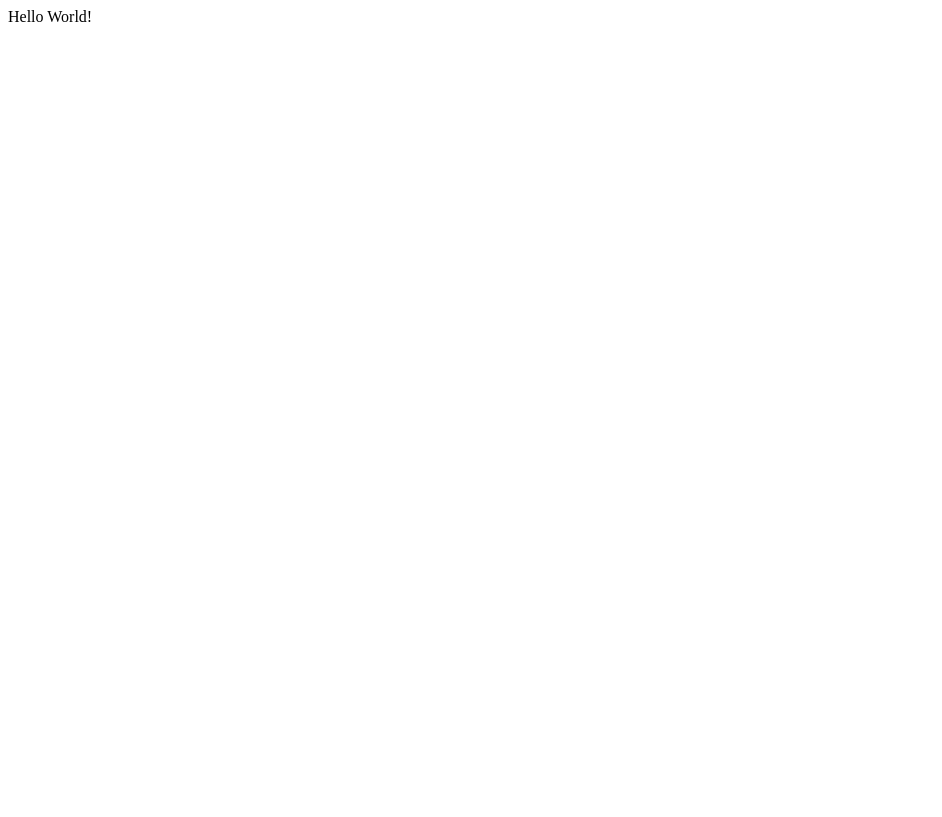
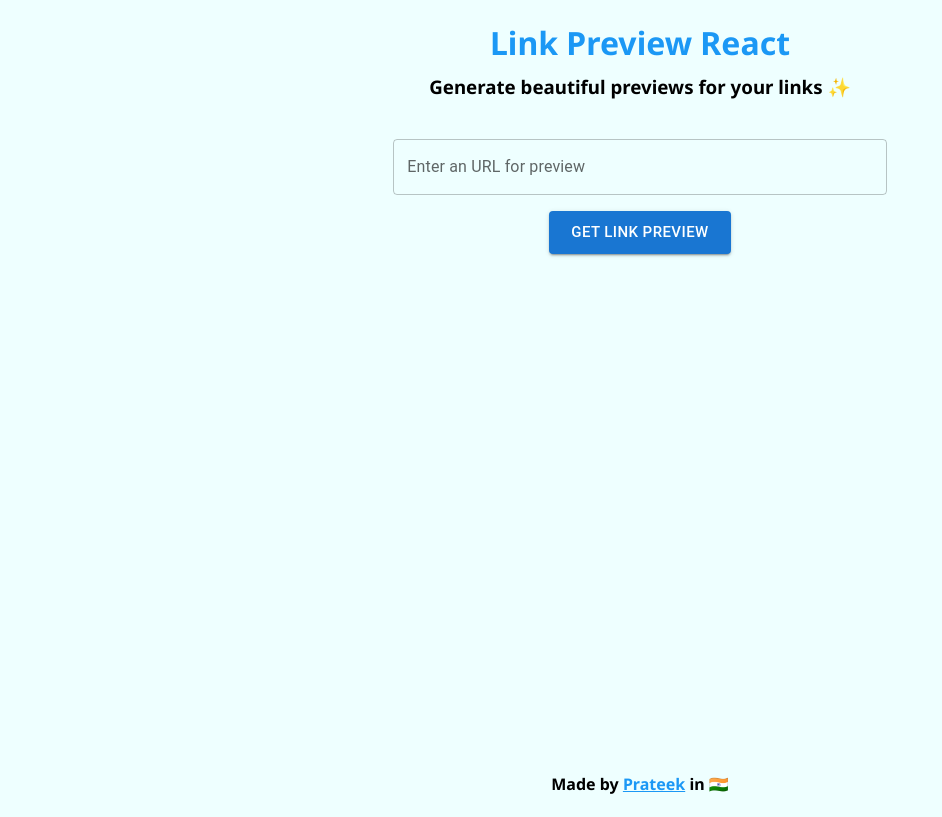
Before and after one commit to prateekshourya29/link-preview-react, a React (Create React App) app: page / in a window 1280 px wide. Shown: the whole page, without its empty margins (0-942 px from the left). Built offline with nearby package versions, Linux system fonts and the light colour scheme.

Commit message:
Add `link-preview-react` app.

```diff
--- a/package.json
+++ b/package.json
@@ -3,6 +3,10 @@
   "version": "0.1.0",
   "private": true,
   "dependencies": {
+    "@emotion/react": "^11.10.0",
+    "@emotion/styled": "^11.10.0",
+    "@mui/lab": "^5.0.0-alpha.93",
+    "@mui/material": "^5.9.3",
     "@testing-library/jest-dom": "^5.14.1",
     "@testing-library/react": "^13.0.0",
     "@testing-library/user-event": "^13.2.1",
@@ -12,6 +16,7 @@
     "@types/react-dom": "^18.0.0",
     "react": "^18.2.0",
     "react-dom": "^18.2.0",
+    "react-icons": "^4.4.0",
     "react-scripts": "5.0.1",
     "typescript": "^4.4.2",
     "web-vitals": "^2.1.0"
--- a/public/index.html
+++ b/public/index.html
@@ -2,14 +2,12 @@
 <html lang="en">
   <head>
     <meta charset="utf-8" />
-    <link rel="icon" href="%PUBLIC_URL%/favicon.ico" />
     <meta name="viewport" content="width=device-width, initial-scale=1" />
     <meta name="theme-color" content="#000000" />
     <meta
       name="description"
-      content="Web site created using create-react-app"
+      content="Generate beautiful previews for your links"
     />
-    <link rel="apple-touch-icon" href="%PUBLIC_URL%/logo192.png" />
     <!--
       manifest.json provides metadata used when your web app is installed on a
       user's mobile device or desktop. See https://developers.google.com/web/fundamentals/web-app-manifest/
@@ -24,7 +22,7 @@
       work correctly both with client-side routing and a non-root public URL.
       Learn how to configure a non-root public URL by running `npm run build`.
     -->
-    <title>React App</title>
+    <title>Link Preview React</title>
   </head>
   <body>
     <noscript>You need to enable JavaScript to run this app.</noscript>
--- a/src/App.tsx
+++ /dev/null
@@ -1,7 +0,0 @@
-import React from "react";
-
-function App() {
-  return <div className="App">Hello World!</div>;
-}
-
-export default App;
--- /dev/null
+++ b/src/app/App.tsx
@@ -0,0 +1,17 @@
+import React from "react";
+import Footer from "./components/Footer";
+import Header from "./components/Header";
+import LinkPreview from "./components/LinkPreview";
+import "./styles.css";
+
+const App: React.FunctionComponent = () => {
+  return (
+    <div className="App">
+      <Header />
+      <LinkPreview />
+      <Footer />
+    </div>
+  );
+};
+
+export default App;
--- /dev/null
+++ b/src/app/components/Footer.tsx
@@ -0,0 +1,19 @@
+import React from "react";
+
+const Footer: React.FunctionComponent = () => (
+  <div className="footer">
+    <h4>
+      Made by{" "}
+      <a
+        href="https://github.com/prateekshourya29"
+        target="_blank"
+        rel="noreferrer"
+      >
+        Prateek
+      </a>{" "}
+      in 🇮🇳
+    </h4>
+  </div>
+);
+
+export default Footer;
--- /dev/null
+++ b/src/app/components/Header.tsx
@@ -0,0 +1,10 @@
+import React from "react";
+
+const Header: React.FunctionComponent = () => (
+  <div className="header">
+    <h1 className="title">Link Preview React</h1>
+    <h3 className="subtitle">Generate beautiful previews for your links ✨</h3>
+  </div>
+);
+
+export default Header;
--- /dev/null
+++ b/src/app/components/LinkPreview.tsx
@@ -0,0 +1,138 @@
+import React, { useEffect, useState } from "react";
+import { LoadingButton } from "@mui/lab";
+import { Grid, TextField } from "@mui/material";
+import LinkPreviewCard from "./LinkPreviewCard";
+import { urlPattern } from "../helper";
+import LinkPreviewSkeleton from "./LinkPreviewSkeleton";
+
+const LinkPreview: React.FunctionComponent = () => {
+  const [url, setUrl] = useState<string>("");
+  const [loading, setLoading] = useState<boolean>(false);
+  const [response, setResponse] = useState<LinkPreviewResponse | null>(null);
+  const [error, setError] = useState<string>("");
+  const [noResponse, setNoResponse] = useState<boolean>(false);
+
+  // useEffect(() => {
+  //   const resp = {
+  //     author: null,
+  //     date: null,
+  //     description:
+  //       "Full-Stack Developer. prateekshourya29 has 8 repositories available. Follow their code on GitHub.",
+  //     image: "https://avatars.githubusercontent.com/u/33979846?v=4?s=400",
+  //     logo: "https://logo.clearbit.com/github.com",
+  //     publisher: "GitHub",
+  //     title: "prateekshourya29 - Overview",
+  //     url: "https://github.com/prateekshourya29",
+  //   };
+  //   setResponse(resp);
+  // }, []);
+
+  const onUrlChange = (
+    e: React.ChangeEvent<HTMLInputElement | HTMLTextAreaElement>
+  ) => {
+    if (error !== "") setError("");
+    setUrl(e.target.value);
+  };
+
+  const checkError = () => {
+    if (url === "") {
+      setError("Please enter an url to continue");
+      return true;
+    }
+
+    if (!urlPattern.test(url)) {
+      setError("Please Enter a valid url!");
+      return true;
+    }
+
+    return false;
+  };
+
+  const handleSubmit = (e: React.FormEvent<HTMLFormElement>) => {
+    e.preventDefault();
+
+    if (checkError()) return;
+
+    setLoading(true);
+
+    // fetch(
+    //   `https://v1.nocodeapi.com/20010349/link_preview/nOzEqSGBFDMzjcgS?url=${url}`
+    // )
+    //   .then((response) => response.json())
+    //   .then((resp: LinkPreviewResponse) => setResponse(resp))
+    //   .catch((error) => {
+    //     console.log("error", error);
+    //     setLoading(false);
+    //   });
+
+    // Assuming that the response will always have a title.
+    if (response?.title == null) {
+      fetch(
+        `https://api.linkpreview.net/?key=dccaabef21ee961d768caa75f273f85a&q=${url}`
+      )
+        .then((response) => response.json())
+        .then((resp: LinkPreviewResponse) => setResponse(resp))
+        .then(() => setLoading(false))
+        .catch((error) => {
+          console.log("error", error);
+          setLoading(false);
+          setNoResponse(true);
+        });
+    }
+  };
+
+  return (
+    <div className="link-preview">
+      <form onSubmit={handleSubmit}>
+        <Grid
+          container
+          rowSpacing={2}
+          justifyContent="center"
+          alignItems="center"
+        >
+          <Grid item xs={12} md={6} lg={5}>
+            <TextField
+              id="url-input"
+              error={!!error}
+              label="Enter an URL for preview"
+              helperText={error}
+              value={url}
+              onChange={onUrlChange}
+              fullWidth
+            />
+          </Grid>
+          <Grid item xs={12}>
+            <LoadingButton
+              type="submit"
+              variant="contained"
+              size="large"
+              loading={loading}
+            >
+              Get Link Preview
+            </LoadingButton>
+          </Grid>
+        </Grid>
+      </form>
+      {loading ? (
+        <LinkPreviewSkeleton />
+      ) : response ? (
+        <LinkPreviewCard response={response} />
+      ) : (
+        noResponse && <h2>No Response Available</h2>
+      )}
+    </div>
+  );
+};
+
+export interface LinkPreviewResponse {
+  author: string | null;
+  date: string | null;
+  title: string | null;
+  description: string | null;
+  image: string | null;
+  logo: string | null;
+  publisher: string | null;
+  url: string | null;
+}
+
+export default LinkPreview;
--- /dev/null
+++ b/src/app/components/LinkPreviewCard.tsx
@@ -0,0 +1,87 @@
+import React from "react";
+import {
+  Grid,
+  Card,
+  CardMedia,
+  Typography,
+  CardContent,
+  CardActions,
+  Button,
+} from "@mui/material";
+import { FiExternalLink } from "react-icons/fi";
+import { LinkPreviewResponse } from "./LinkPreview";
+
+const LinkPreviewCard: React.FunctionComponent<Props> = (props: Props) => (
+  <Grid
+    container
+    rowSpacing={2}
+    justifyContent="center"
+    alignItems="center"
+    sx={{
+      marginTop: "20px",
+    }}
+  >
+    <Grid item>
+      <Card
+        sx={{
+          maxWidth: 320,
+          minHeight: 400,
+          padding: "5%",
+          ":hover": {
+            boxShadow: `
+              0 1px 2px rgba(0,0,0,0.07),
+              0 2px 4px rgba(0,0,0,0.07),
+              0 4px 8px rgba(0,0,0,0.07),
+              0 8px 16px rgba(0,0,0,0.07),
+              0 16px 32px rgba(0,0,0,0.07),
+              0 32px 64px rgba(0,0,0,0.07);
+            `,
+          },
+        }}
+      >
+        <CardMedia
+          component="img"
+          height="250px"
+          image={props.response.image || ""}
+          alt="no image found"
+          sx={{
+            objectFit: "scale-down",
+          }}
+        />
+        <CardContent sx={{ margin: 0 }}>
+          <Typography gutterBottom variant="h5" component="div">
+            {props.response.title}
+          </Typography>
+          <Typography variant="body1" color="text.primary">
+            {props.response.description}
+          </Typography>
+        </CardContent>
+        <CardActions>
+          {props.response.logo && (
+            <img src={props.response.logo} width="40px" alt="no logo" />
+          )}
+          <Button
+            variant="text"
+            href={props.response.url || "#"}
+            target="_blank"
+            sx={{
+              ":hover": {
+                textDecoration: "underline",
+              },
+              textTransform: "capitalize",
+            }}
+          >
+            {props.response.publisher || props.response.url}
+            <FiExternalLink style={{ marginLeft: "2px" }} />
+          </Button>
+        </CardActions>
+      </Card>
+    </Grid>
+  </Grid>
+);
+
+interface Props {
+  response: LinkPreviewResponse;
+}
+
+export default LinkPreviewCard;
--- /dev/null
+++ b/src/app/components/LinkPreviewSkeleton.tsx
@@ -0,0 +1,48 @@
+import React from "react";
+import {
+  Card,
+  Typography,
+  CardContent,
+  CardActions,
+  Skeleton,
+} from "@mui/material";
+
+const LinkPreviewSkeleton: React.FunctionComponent = () => (
+  <Card
+    sx={{
+      width: 250,
+      height: 420,
+      padding: "2%",
+      margin: "auto",
+      marginTop: "20px",
+      ":hover": {
+        boxShadow: `
+          0 1px 2px rgba(0,0,0,0.07),
+          0 2px 4px rgba(0,0,0,0.07),
+          0 4px 8px rgba(0,0,0,0.07),
+          0 8px 16px rgba(0,0,0,0.07),
+          0 16px 32px rgba(0,0,0,0.07),
+          0 32px 64px rgba(0,0,0,0.07);
+        `,
+      },
+    }}
+  >
+    <Skeleton variant="rectangular" height={220} />
+    <CardContent sx={{ margin: 0 }}>
+      <Typography gutterBottom variant="h5" component="div">
+        <Skeleton variant="text" height={50} />
+      </Typography>
+      <Typography variant="body1" color="text.primary">
+        <Skeleton variant="text" />
+        <Skeleton variant="text" />
+        <Skeleton variant="text" />
+      </Typography>
+    </CardContent>
+    <CardActions>
+      <Skeleton variant="circular" width={40} height={40} />
+      <Skeleton variant="text" width={100} />
+    </CardActions>
+  </Card>
+);
+
+export default LinkPreviewSkeleton;
--- /dev/null
+++ b/src/app/helper.ts
@@ -0,0 +1,6 @@
+export const urlPattern = new RegExp('^(https?:\\/\\/)?'+ // validate protocol
+	'((([a-z\\d]([a-z\\d-]*[a-z\\d])*)\\.)+[a-z]{2,}|'+ // validate domain name
+	'((\\d{1,3}\\.){3}\\d{1,3}))'+ // validate OR ip (v4) address
+	'(\\:\\d+)?(\\/[-a-z\\d%_.~+]*)*'+ // validate port and path
+	'(\\?[;&a-z\\d%_.~+=-]*)?'+ // validate query string
+	'(\\#[-a-z\\d_]*)?$','i'); // validate fragment locator
--- /dev/null
+++ b/src/app/styles.css
@@ -0,0 +1,40 @@
+@import url('https://fonts.googleapis.com/css2?family=Noto+Sans:wght@400;700&display=swap');
+
+:root {
+  --dodgerBlue: #1B98F5;
+}
+
+body {
+  background-color: #eeffff;
+}
+
+.App {
+  font-family: 'Noto Sans', sans-serif;
+  text-align: center;
+}
+
+.title {
+  color: var(--dodgerBlue);
+  font-weight: 700;
+  margin-bottom: 0;
+}
+
+.subtitle {
+  margin-top: 10px;
+}
+
+.link-preview {
+  margin: 40px;
+  min-height: calc(100vh - 190px);
+}
+
+a,
+a:active {
+  text-decoration: none;
+  color: black;
+}
+
+a {
+  text-decoration: underline;
+  color: var(--dodgerBlue) !important;
+}
--- a/src/index.tsx
+++ b/src/index.tsx
@@ -1,6 +1,6 @@
 import React from "react";
 import ReactDOM from "react-dom/client";
-import App from "./App";
+import App from "./app/App";
 
 const root = ReactDOM.createRoot(
   document.getElementById("root") as HTMLElement
```
Also changed, not shown: 1 other file (tests, documents, lock files or other folders).
